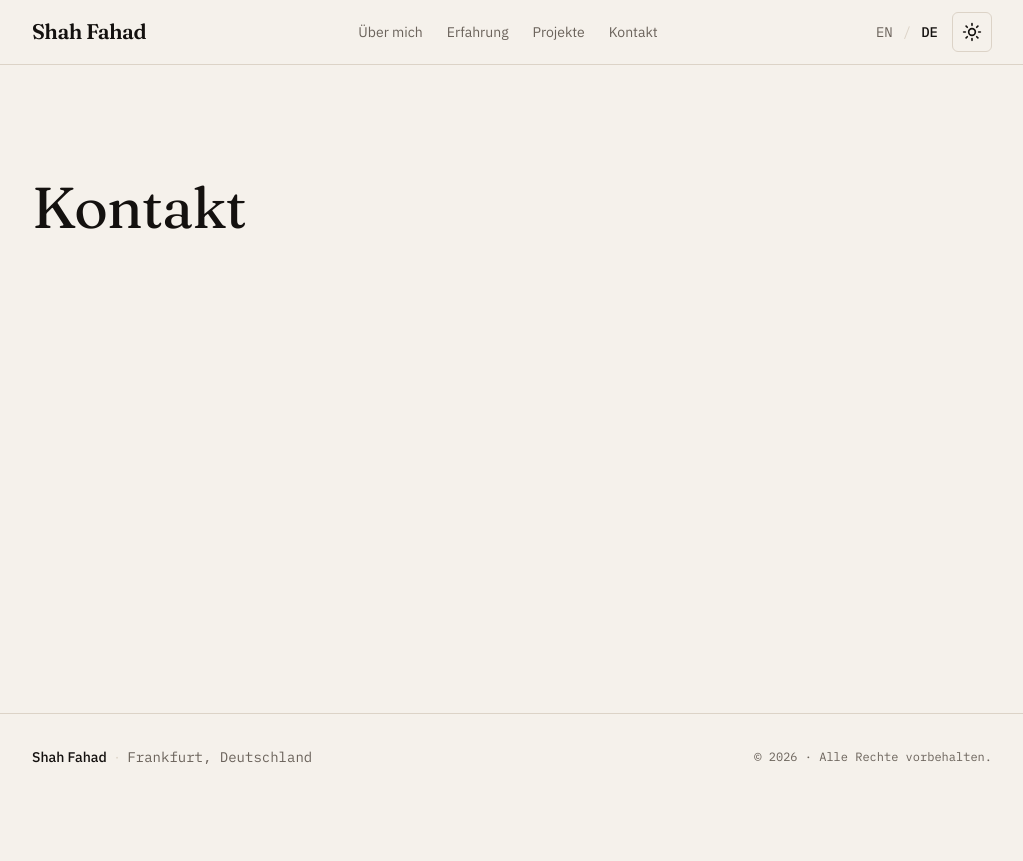
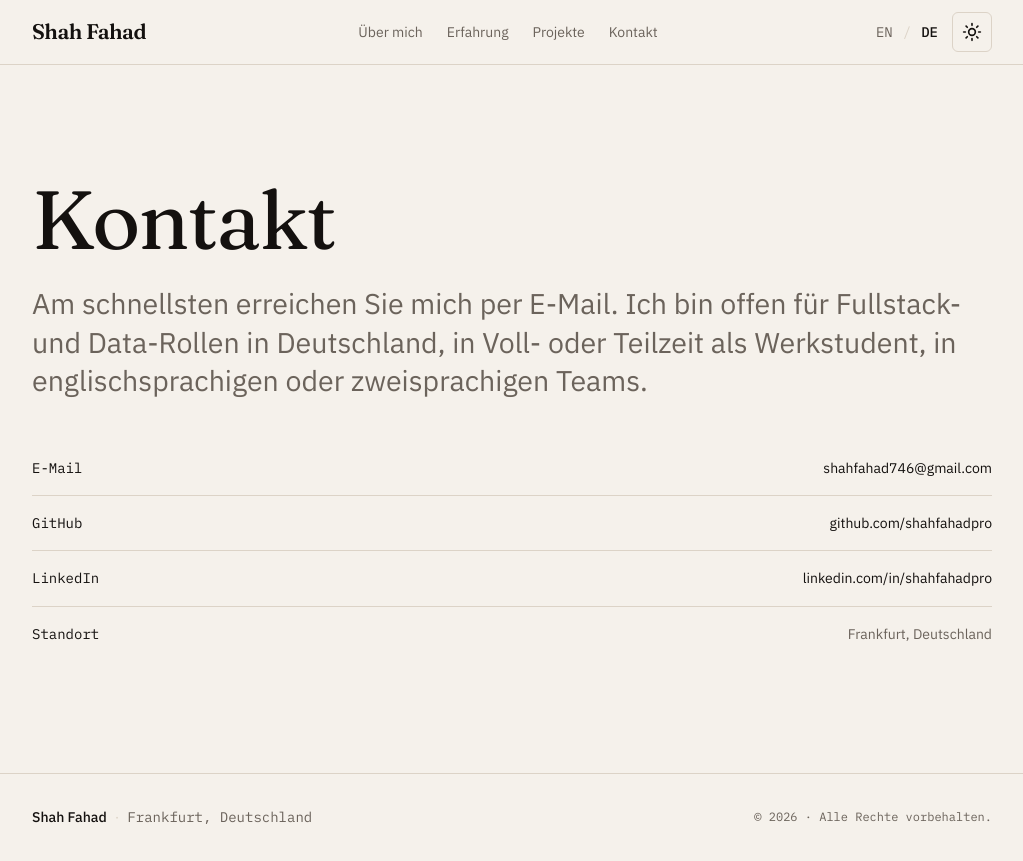
Before and after one commit to shahfahadpro/portfolio, a Next.js app: page /de/contact in a window 1280 px wide. Shown: the whole page, without its empty margins (128-1151 px from the left). Before the commit the page ends 800 px from the top, so only its background shows below. Built offline with nearby package versions, Linux system fonts and the light colour scheme.

Commit message:
add contact page

```diff
--- a/app/[locale]/contact/page.tsx
+++ b/app/[locale]/contact/page.tsx
@@ -1,18 +1,58 @@
+import type { Metadata } from 'next';
 import { getTranslations, setRequestLocale } from 'next-intl/server';
 import { Container } from '@/components/ui/container';
 import { Section } from '@/components/ui/section';
 
 type PageProps = { params: Promise<{ locale: string }> };
 
+type Channel = { label: string; value: string; href?: string; external?: boolean };
+
+export async function generateMetadata({ params }: PageProps): Promise<Metadata> {
+  const { locale } = await params;
+  const t = await getTranslations({ locale, namespace: 'contact.meta' });
+  return {
+    title: { absolute: t('title') },
+    description: t('description'),
+  };
+}
+
 export default async function ContactPage({ params }: PageProps) {
   const { locale } = await params;
   setRequestLocale(locale);
-  const t = await getTranslations('nav');
+  const t = await getTranslations('contact');
+  const channels = t.raw('channels') as Channel[];
 
   return (
     <Container>
       <Section>
-        <h1 className="text-3xl">{t('contact')}</h1>
+        <h1 className="text-display">{t('h1')}</h1>
+        <p className="text-ink-muted mt-6 max-w-[60ch] text-xl">{t('lead')}</p>
+
+        {/* Definition-list pattern, consistent with the About page. */}
+        <dl className="divide-border mt-10 divide-y">
+          {channels.map((channel) => (
+            <div
+              key={channel.label}
+              className="flex flex-col gap-1 py-4 sm:flex-row sm:items-baseline sm:justify-between sm:gap-6"
+            >
+              <dt className="text-ink font-mono text-sm">{channel.label}</dt>
+              <dd className="text-sm">
+                {channel.href ? (
+                  <a
+                    href={channel.href}
+                    target={channel.external ? '_blank' : undefined}
+                    rel={channel.external ? 'noopener noreferrer' : undefined}
+                    className="text-ink hover:text-accent underline-offset-4 transition-colors hover:underline"
+                  >
+                    {channel.value}
+                  </a>
+                ) : (
+                  <span className="text-ink-muted">{channel.value}</span>
+                )}
+              </dd>
+            </div>
+          ))}
+        </dl>
       </Section>
     </Container>
   );
--- a/messages/de.json
+++ b/messages/de.json
@@ -126,6 +126,37 @@
       }
     ]
   },
+  "contact": {
+    "meta": {
+      "title": "Kontakt · Shah Fahad",
+      "description": "Kontaktieren Sie Shah Fahad, Fullstack Engineer in Frankfurt, offen für Fullstack- und Data-Rollen."
+    },
+    "h1": "Kontakt",
+    "lead": "Am schnellsten erreichen Sie mich per E-Mail. Ich bin offen für Fullstack- und Data-Rollen in Deutschland, in Voll- oder Teilzeit als Werkstudent, in englischsprachigen oder zweisprachigen Teams.",
+    "channels": [
+      {
+        "label": "E-Mail",
+        "value": "shahfahad746@gmail.com",
+        "href": "mailto:shahfahad746@gmail.com"
+      },
+      {
+        "label": "GitHub",
+        "value": "github.com/shahfahadpro",
+        "href": "https://github.com/shahfahadpro",
+        "external": true
+      },
+      {
+        "label": "LinkedIn",
+        "value": "linkedin.com/in/shahfahadpro",
+        "href": "https://linkedin.com/in/shahfahadpro",
+        "external": true
+      },
+      {
+        "label": "Standort",
+        "value": "Frankfurt, Deutschland"
+      }
+    ]
+  },
   "nav": {
     "label": "Hauptnavigation",
     "about": "Über mich",
--- a/messages/en.json
+++ b/messages/en.json
@@ -15,7 +15,7 @@
     "hero": {
       "eyebrow": "Fullstack Engineer · Frankfurt, Germany",
       "h1": "Shah Fahad",
-      "lead": "Five years building React and Node applications in production, most recently as a Senior Software Engineer on a 17 person team. I’m now doing an M.Sc. in Web and Data Science at the University of Koblenz, moving toward work that sits between the two.",
+      "lead": "Five years building React and Node applications in production, most recently as a Senior Software Engineer on a 17 person team. I'm now doing an M.Sc. in Web and Data Science at the University of Koblenz, moving toward work that sits between the two.",
       "metrics": [
         { "value": "5+ years", "label": "shipping production software" },
         { "value": "45 points", "label": "Lighthouse improvement on a live product" },
@@ -33,9 +33,9 @@
     "h1": "About",
     "photoAlt": "Portrait of Shah Fahad",
     "paragraphs": [
-      "I’m a fullstack engineer. Most of my five years has been on the frontend side of that, React, TypeScript, Next.js, but I’ve designed the REST and WebSocket APIs behind those interfaces, shaped the database schemas under them, and owned the CI/CD that shipped the whole thing. The work I like most is where the two sides meet. Making a real time pipeline actually feel real time. Cutting a Lighthouse score from 35 to 80 without breaking what the page was there to do in the first place.",
-      "I spent just over four years at Creative Morph (RemoteBase), an engineering company building for external clients, joining in 2022 as a Software Engineer I and leaving in June 2026 as a Senior Software Engineer I. Before that I built dashboards and a payment gateway at AlgoRack in Karachi. Most of it was product engineering for client teams, which means learning an unfamiliar codebase quickly, working inside constraints I didn’t set, and shipping anyway. The role was fully remote.",
-      "I relocated to Germany in 2025 to start an M.Sc. in Web and Data Science at the University of Koblenz. That’s the direction I’m going. I’ve integrated the Claude and OpenAI APIs into production products, and I’m now learning the statistics and machine learning underneath properly instead of treating the model as a box that returns text. I live in Frankfurt and I’m looking for work here."
+      "I'm a fullstack engineer. Most of my five years has been on the frontend side of that, React, TypeScript, Next.js, but I've designed the REST and WebSocket APIs behind those interfaces, shaped the database schemas under them, and owned the CI/CD that shipped the whole thing. The work I like most is where the two sides meet. Making a real time pipeline actually feel real time. Cutting a Lighthouse score from 35 to 80 without breaking what the page was there to do in the first place.",
+      "I spent just over four years at Creative Morph (RemoteBase), an engineering company building for external clients, joining in 2022 as a Software Engineer I and leaving in June 2026 as a Senior Software Engineer I. Before that I built dashboards and a payment gateway at AlgoRack in Karachi. Most of it was product engineering for client teams, which means learning an unfamiliar codebase quickly, working inside constraints I didn't set, and shipping anyway. The role was fully remote.",
+      "I relocated to Germany in 2025 to start an M.Sc. in Web and Data Science at the University of Koblenz. That's the direction I'm going. I've integrated the Claude and OpenAI APIs into production products, and I'm now learning the statistics and machine learning underneath properly instead of treating the model as a box that returns text. I live in Frankfurt and I'm looking for work here."
     ],
     "languagesHeading": "Languages",
     "languages": [
@@ -63,7 +63,7 @@
       "description": "Five years of product engineering across React, Node, real time pipelines, and CI/CD, from Software Engineer I to Senior Software Engineer I."
     },
     "h1": "Experience",
-    "lead": "Five years of product engineering, most of it building for client teams under constraints I didn’t set. Every number below is something I measured, not an estimate.",
+    "lead": "Five years of product engineering, most of it building for client teams under constraints I didn't set. Every number below is something I measured, not an estimate.",
     "companies": [
       {
         "name": "Creative Morph (RemoteBase)",
@@ -119,6 +119,37 @@
       }
     ]
   },
+  "contact": {
+    "meta": {
+      "title": "Contact · Shah Fahad",
+      "description": "Get in touch with Shah Fahad, fullstack engineer in Frankfurt, open to fullstack and data roles."
+    },
+    "h1": "Get in touch",
+    "lead": "The fastest way to reach me is email. I'm open to fullstack and data roles in Germany, full time or working student, in English-speaking or bilingual teams.",
+    "channels": [
+      {
+        "label": "Email",
+        "value": "shahfahad746@gmail.com",
+        "href": "mailto:shahfahad746@gmail.com"
+      },
+      {
+        "label": "GitHub",
+        "value": "github.com/shahfahadpro",
+        "href": "https://github.com/shahfahadpro",
+        "external": true
+      },
+      {
+        "label": "LinkedIn",
+        "value": "linkedin.com/in/shahfahadpro",
+        "href": "https://linkedin.com/in/shahfahadpro",
+        "external": true
+      },
+      {
+        "label": "Location",
+        "value": "Frankfurt, Germany"
+      }
+    ]
+  },
   "nav": {
     "label": "Primary",
     "about": "About",
@@ -139,7 +170,7 @@
   },
   "notFound": {
     "title": "Page not found",
-    "description": "The page you’re looking for doesn’t exist or has moved.",
+    "description": "The page you're looking for doesn't exist or has moved.",
     "back": "Back to home"
   }
 }
```
